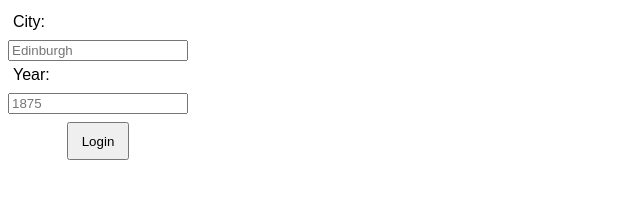
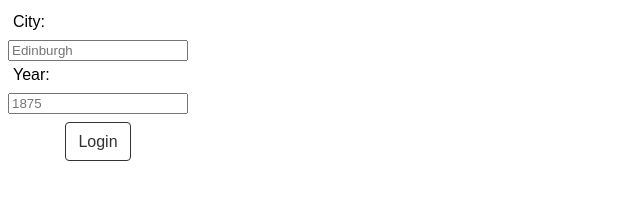
Before and after one commit to 12vblanco/narrative, a plain HTML site: page index.html in a window 1280 px wide. Shown: the whole page, without its empty margins (0-640 px from the left). Drawn offline with Linux system fonts and the light colour scheme.

Commit message:
first commit

```diff
--- a/index.html
+++ b/index.html
@@ -17,15 +17,16 @@
         padding: 5px;
         margin-bottom: 4px;
       }
-      button {
-        max-width: fit-content;
-        margin-top: 8px;
-        padding: 0.6rem 0.8rem;
-      }
+
       a {
         text-decoration: none;
         color: #333;
         align-self: center;
+        border: 1px solid #333;
+        max-width: fit-content;
+        margin-top: 8px;
+        padding: 0.6rem 0.8rem;
+        border-radius: 4px;
       }
     </style>
   </head>
@@ -43,7 +44,7 @@
       <label for="year">Year:</label>
       <input type="number" id="year" name="year" placeholder="1875" required />
 
-      <a href="content.html"><button>Login</button></a>
+      <a href="content.html">Login</a>
     </form>
   </body>
 </html>
```
